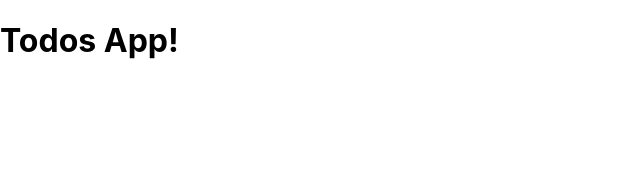
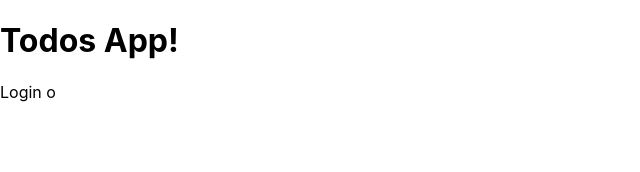
Before and after one commit to rizwanwalayat/gitsample, a React (Create React App) app: page / in a window 1280 px wide. Shown: the top 172 px of the page, without its empty margins (0-640 px from the left). Built offline with nearby package versions, Linux system fonts and the light colour scheme.

Commit message:
Login Branch

```diff
--- a/src/components/Todos.js
+++ b/src/components/Todos.js
@@ -6,6 +6,7 @@ class Todos extends Component {
   return (
     <div >
      <h1>Todos App!</h1>
+     <p>Login o</p>
     </div>
   );
     }
```
